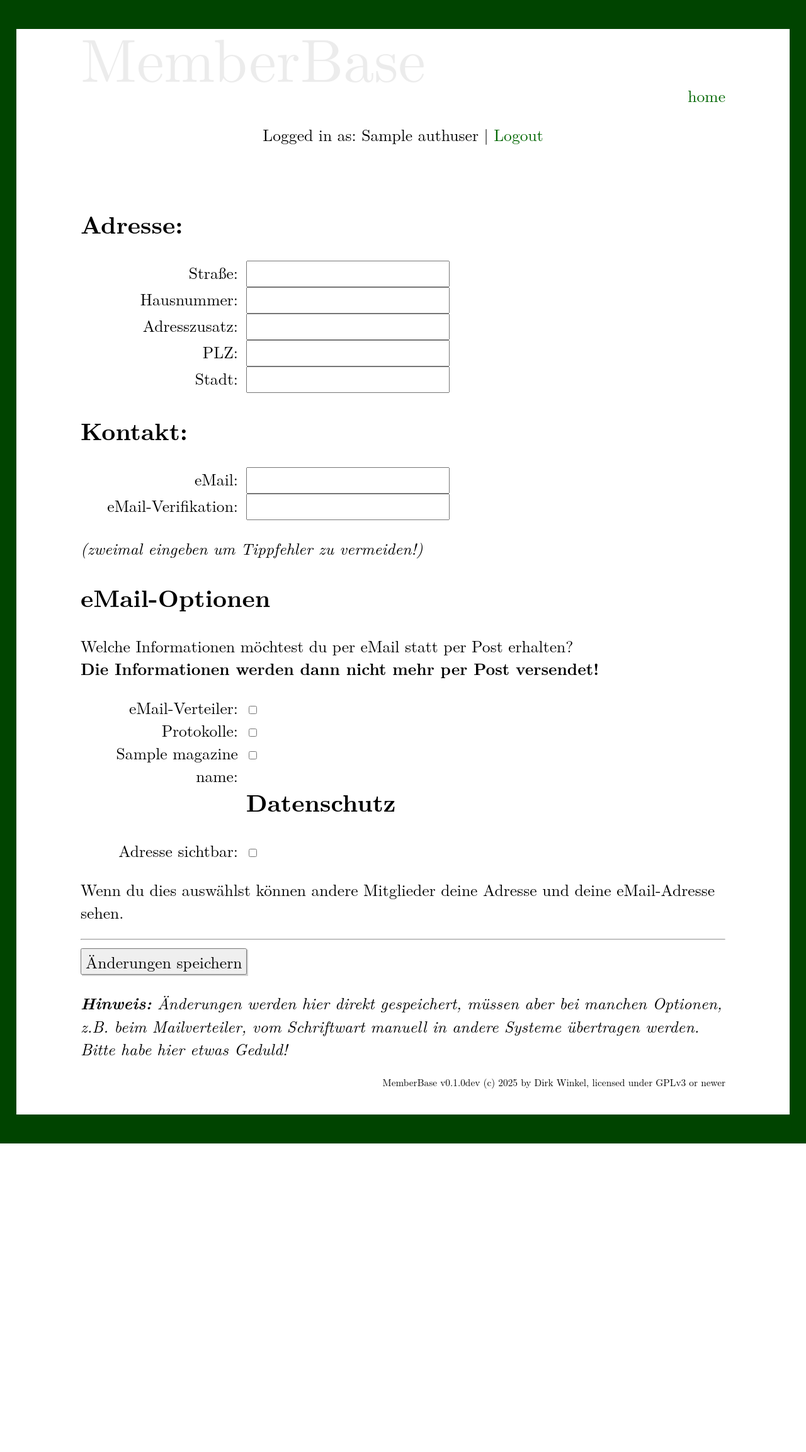
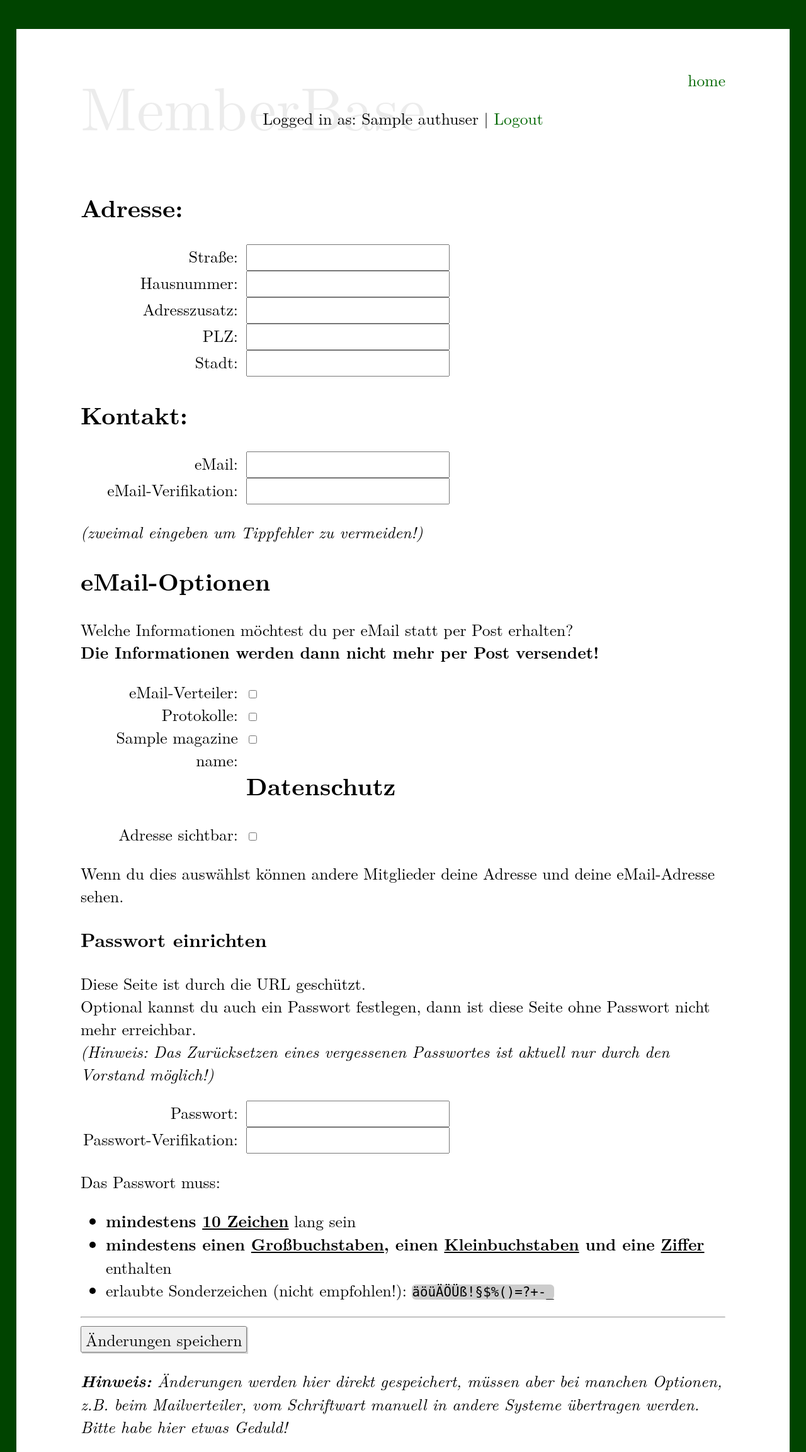
Before and after one commit to polarwinkel/MemberBase, a Flask app: template templates/member.html in a window 1280 px wide. Shown: the top 2306 px of the page at 63% size. Before the commit the page ends 1816 px from the top, so only its background shows below. Run offline with Flask 3, Linux system fonts and the light colour scheme; the template is opened without the code that fills it: most values are stand-ins (such as "Sample title", 1, 10 or a date in 2020); some web fonts are replaced.

Commit message:
added option to set password; when set the secret URL needs a login (any one works - on purpose)

```diff
--- a/app.py
+++ b/app.py
@@ -40,23 +40,31 @@ class User(flask_login.UserMixin):
 
 @login_manager.user_loader
 def user_loader(username):
-    if username != settings.get('admin'):
-        return
-    user = User()
-    user.id = username
-    return user
+    if username == settings.get('admin'):
+        user = User()
+        user.id = username
+        return user
+    db = dbio.MbDb(dbfile)
+    mid = db.getMidFromMail(username)
+    if mid != None:
+        user = User()
+        user.id = username
+    return
 
 @login_manager.request_loader
 def request_loader(request):
     username = request.form.get('username')
-    #if username not in users:
-    if username != settings.get('admin'):
-        return
+    password = request.form.get('password')
     user = User()
     user.id = username
+    db = dbio.MbDb(dbfile)
     if username == settings.get('admin'):
-        user.is_authenticated = settings.checkPw(request.form['password'])
-    return user
+        user.is_authenticated = settings.checkPw(password)
+    elif db.getMidFromMail('username') != None:
+        user.is_authenticated = db.checkPasswd(username, password)
+    if user.is_authenticated:
+        return user
+    return
 
 # routes
 
@@ -65,12 +73,14 @@ def index():
     '''show index-page'''
     if settings.get('admin') == '':
         return redirect('_init')
-    elif flask_login.current_user.is_anonymous:
+    elif flask_login.current_user.is_anonymous or flask_login.current_user.id==None:
         return render_template('index.html', relroot='./', organame=settings.get('organame'))
     elif flask_login.current_user.id == settings.get('admin'):
         return redirect('admin')
     else:
-        return redirect('_user/'+flask_login.current_user.id)
+        db = dbio.MbDb(dbfile)
+        mid = db.getMidFromMail(flask_login.current_user.id)
+        return redirect('member/'+mid)
 
 @MemberBase.route('/_init', methods=['GET', 'POST'])
 def init():
@@ -98,6 +108,14 @@ def login():
             user.id = username
             flask_login.login_user(user)
             return redirect('admin')
+    db = dbio.MbDb(dbfile)
+    mid = db.getMidFromMail(username)
+    if mid != None:
+        db = dbio.MbDb(dbfile)
+        user = User()
+        user.id = username
+        flask_login.login_user(user)
+        return redirect('member/'+db.getMidFromMail(username))
     return 'Bad login'
 
 @MemberBase.route('/_logout')
@@ -173,8 +191,12 @@ def member(mid):
         return '404'
     db = dbio.MbDb(dbfile)
     member = db.getMember(mid)
-    if flask_login.current_user.is_anonymous:
-        user = '[private URL]'
+    if flask_login.current_user.is_anonymous or flask_login.current_user.id == None:
+        if db.checkPasswdSet(mid):
+            print(db.checkPasswdSet(mid))
+            return '405 not allowed'
+        else:
+            user = '[private URL]'
     else:
         user = flask_login.current_user.id
     mJson = json.dumps(member)
@@ -232,9 +254,8 @@ def csvImportPost():
 def delete(wid):
     # TODO
     '''delete data'''
-    db = dbio.PwDb(dbfile)
-    db.deleteWord(did)
-    return 'ok'
+    #db = dbio.PwDb(dbfile)
+    return 'TODO'
 
 # run it:
 
--- a/modules/dbio.py
+++ b/modules/dbio.py
@@ -131,9 +131,25 @@ class MbDb:
         cursor.execute(sqlTemplate, (m['street'], m['street_number'],
                 m['appartment'], m['postal_code'], m['city'],
                 m['email_newsletter'], m['email_protocols'], m['email_magazine'], m['mid']))
+        if len(m['password'])>=10:
+            salt = uuid.uuid4().hex
+            hashed_password = hashlib.sha512(m['password'].encode('utf-8') + salt.encode('utf-8')).hexdigest()
+            sqlTemplate = '''UPDATE members SET pwsalt=?, pwhash=? WHERE mid=?'''
+            cursor.execute(sqlTemplate, (salt, hashed_password, m['mid']))
         # TODO: add log entry
         self._connection.commit()
         return('ok')
+
+    def getMidFromMail(self, email):
+        '''returns a mid to an eMail-address'''
+        cursor = self._connection.cursor()
+        sqlTemplate = '''SELECT mid FROM members WHERE email=?'''
+        cursor.execute(sqlTemplate, (email, ))
+        result = cursor.fetchone()
+        self._connection.commit()
+        if result != None:
+            return result[0]
+        return None
 
 
     def getRole(self, mid):
@@ -172,11 +188,22 @@ class MbDb:
                 })
         return result
 
+    def checkPasswdSet(self, mid):
+        '''checks if a password is set for a user (short-mid allowed)'''
+        cursor = self._connection.cursor()
+        sqlTemplate = '''SELECT pwhash FROM members WHERE mid LIKE ?'''
+        cursor.execute(sqlTemplate, (mid+'%', ))
+        u = cursor.fetchone()
+        self._connection.commit()
+        if u[0] == None:
+            return False
+        return True
+
     def checkPasswd(self, email, passwd):
         '''checks a password for a email'''
         cursor = self._connection.cursor()
-        sqlTemplate = '''SELECT pwhash, salt FROM users WHERE email=?'''
-        cursor.execute(sqlTemplate, (uname, ))
+        sqlTemplate = '''SELECT pwhash, pwsalt FROM members WHERE email=?'''
+        cursor.execute(sqlTemplate, (email, ))
         u = cursor.fetchone()
         self._connection.commit()
         if u == None:
--- a/templates/base.html
+++ b/templates/base.html
@@ -11,7 +11,7 @@
     </head>
     <body id="body">
         <div id="page">
-            <div style="height:0; width:0; margin-top:-5.8rem; margin-bottom:2rem;">
+            <div style="height:0; width:0; margin-top:-2.8rem; margin-bottom:-3rem;">
                 <p style="font-size:3.8rem; color:rgba(127,127,127,0.15)">MemberBase</p>
             </div>
             <p id="nav" class="no-print" style="width:100%; background-color:080; text-align:right;">
--- a/templates/index.html
+++ b/templates/index.html
@@ -15,6 +15,9 @@
         <input type='password' name='password' id='password' placeholder='password'>
         <input type='submit' name='submit'>
     </form>
+    <p><i><b>Hinweis:</b><br>
+        Wenn du noch kein Passwort vergeben hast kommst du zu deiner sicheren URL auch ohne Login.<br>
+        Ein vergessenes Passwort kann aktuell nur durch den Vorstand zurückgesetzt werden.</i></p>
 </div>
 
 <script src="{{ relroot }}_static/getFormJson.js"></script>
--- a/templates/member.html
+++ b/templates/member.html
@@ -40,6 +40,21 @@
     <label for="allow_address_internal">Adresse sichtbar:</label>
     <input type="checkbox" class="formdata" name="allow_address_internal" id="allow_address_internal"><br>
     <p>Wenn du dies auswählst können andere Mitglieder deine Adresse und deine eMail-Adresse sehen.</p>
+    <h3>Passwort einrichten</h3>
+    <p>Diese Seite ist durch die URL geschützt.<br>
+        Optional kannst du auch ein Passwort festlegen, dann ist diese Seite ohne Passwort nicht mehr erreichbar.<br>
+        <i>(Hinweis: Das Zurücksetzen eines vergessenen Passwortes ist aktuell nur durch den Vorstand möglich!)</i></p>
+    <label for="password">Passwort:</label>
+    <input type="password" class="formdata" name="password" id="password" oninput="pwType(this.value)"><br>
+    <label for="password2">Passwort-Verifikation:</label>
+    <input type="password" class="formdata" name="password2" id="password2"><br>
+    <p>Das Passwort muss:
+        <ul>
+            <li><b>mindestens <u>10 Zeichen</u></b> lang sein</li>
+            <li><b>mindestens einen <u>Großbuchstaben</u>, einen <u>Kleinbuchstaben</u> und eine <u>Ziffer</u></b> enthalten</li>
+            <li>erlaubte Sonderzeichen (nicht empfohlen!): <code>äöüÄÖÜß!§$%()=?+-_</code>
+        </ul>
+    </p>
     <hr>
     <button id="submit" onclick="submit()">Änderungen speichern</button>
     <p><i><b>Hinweis:</b> Änderungen werden hier direkt gespeichert, müssen aber bei manchen Optionen, z.B. beim Mailverteiler, vom Schriftwart manuell in andere Systeme übertragen werden. Bitte habe hier etwas Geduld!</i></p>
@@ -74,6 +89,15 @@
             pa.error('Die Mailadressen stimmen nicht überein!');
             return;
         }
+        if (formJson.password != formJson.password2){
+            pa.error('Die Passwörter stimmen nicht überein!');
+            return;
+        }
+        var pwInput = document.getElementById('password');
+        if (pwInput.style.color != 'green'){
+            pa.error('Das Passwort entspricht noch nicht den Anforderungen!');
+            return;
+        }
         var postUrl = relroot+'member/'+m.mid;
         try{
             const response = await fetch(postUrl, {
@@ -84,12 +108,29 @@
                 body: JSON.stringify(formJson)
             });
             response.text().then(function (text) {
-                pa.message(text)
+                if (text='ok') pa.message('Erfolgreich gespeichert!');
+                else pa.warning(text);
             });
         } catch(err) {
             alert(err);
         }
     }
+
+    var pwRegex = new RegExp("(?=.*[a-z])(?=.*[A-Z])(?=.*[0-9])(?=^[a-zA-Z0-9äöüÄÖÜß!§$%()=?+-_]{10,}$)");
+    function pwType(val) {
+        var pwInput = document.getElementById('password');
+        pwInput.style.color = 'orange';
+        if (val.length < 10) {
+            pwInput.style.color = 'red';
+        } else {
+            if (pwRegex.test(val)) {
+                pwInput.style.color = 'green';
+            }
+            else {
+                pwInput.style.color = 'orange';
+            }
+        }
+    }
 </script>
 
 {% endblock %}
```
